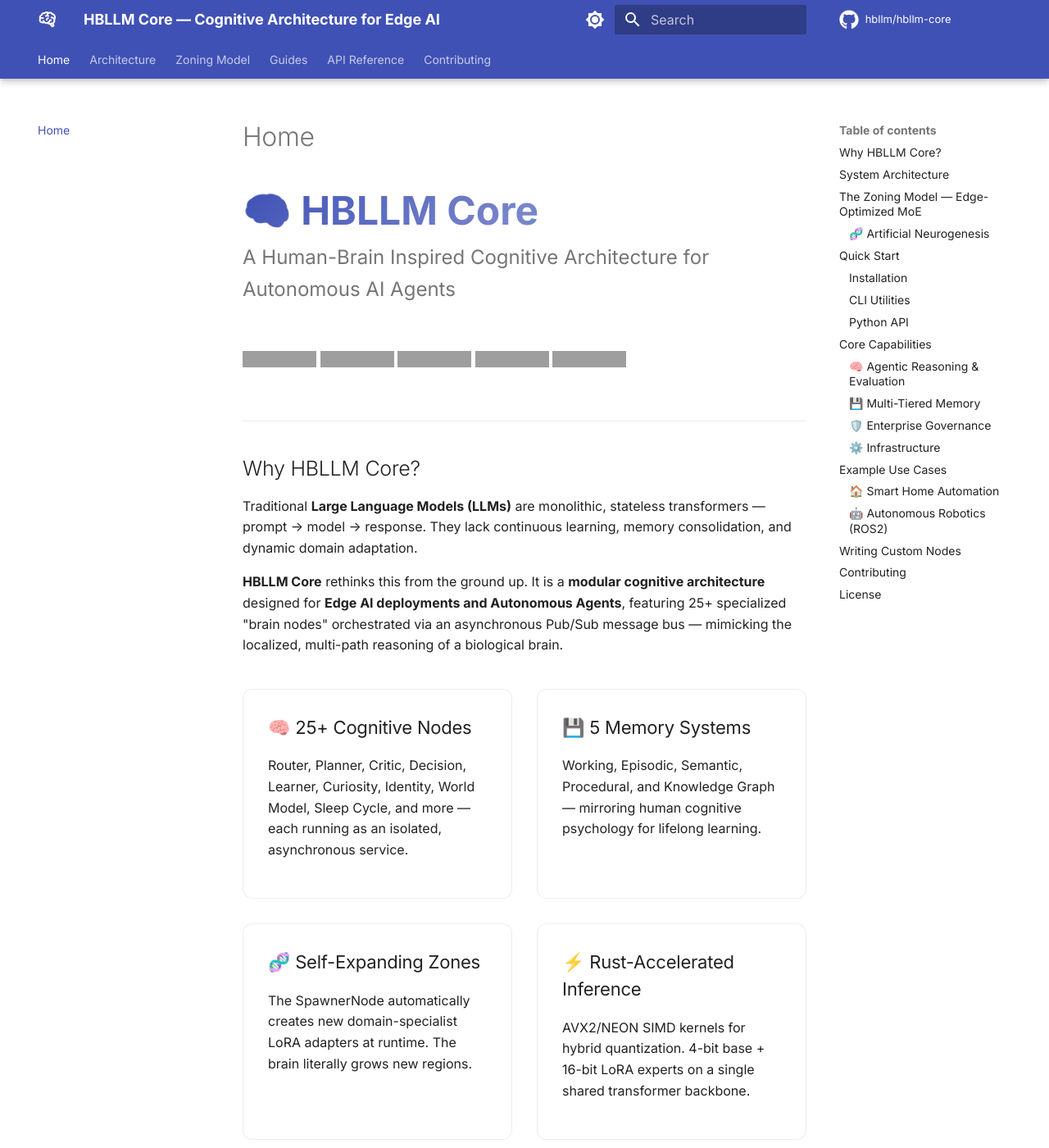
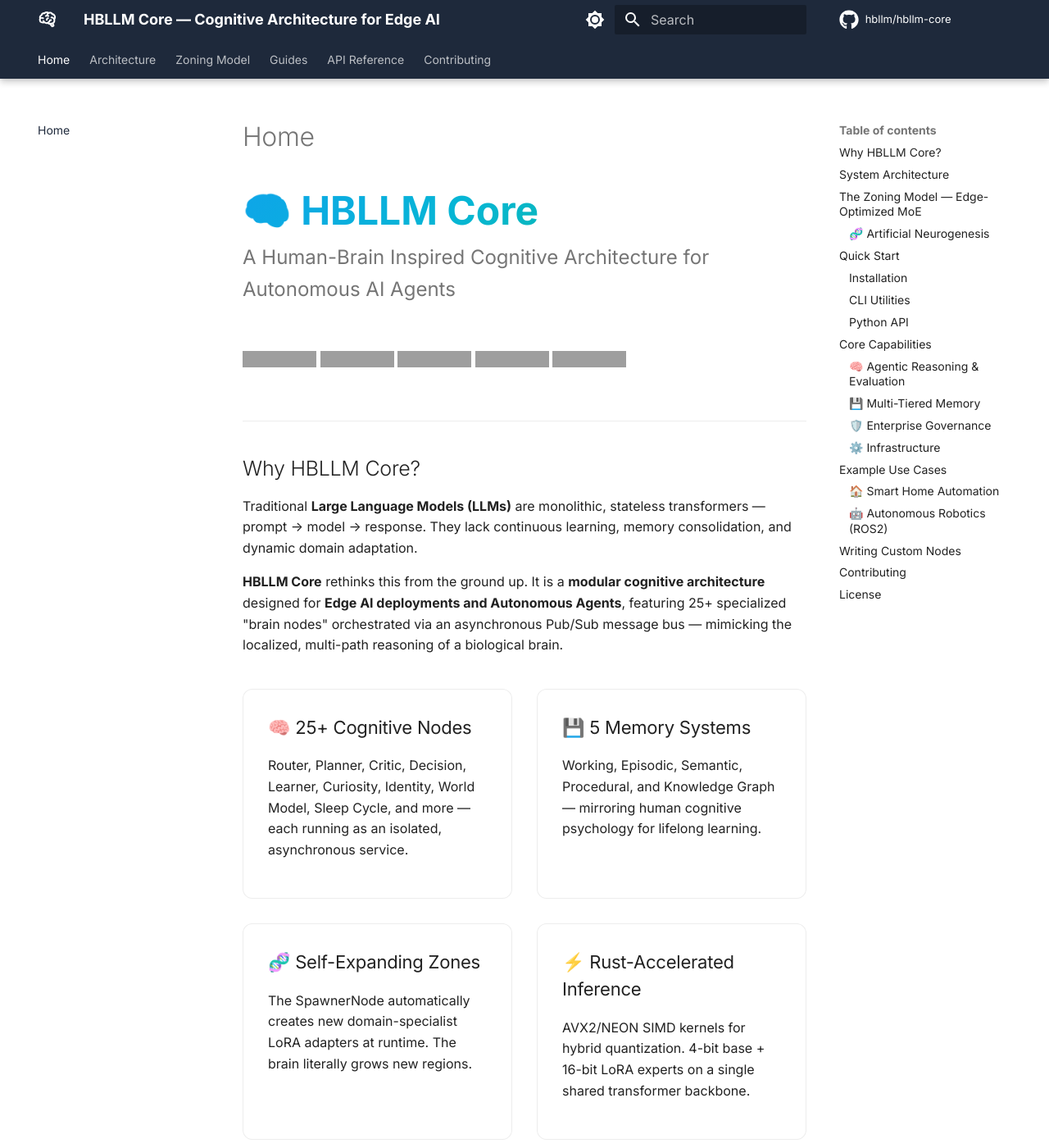
Before and after one commit to HBLLM/hbllm-core, an MkDocs documentation site: the page built from docs/index.md, in a window 1280 px wide and 1400 px high. Shown: the whole window at 82% size. Built offline with MkDocs 1.6.1 and Material for MkDocs 9.7.7, drawn with Linux system fonts in a browser that asks for light colours; comment, search, counter and statistics services are not loaded; grey boxes are pictures that could not be loaded.

Commit message:
style(docs): Replace all purple/indigo with dark slate header + cyan accents

```diff
--- a/docs/stylesheets/extra.css
+++ b/docs/stylesheets/extra.css
@@ -1,20 +1,20 @@
 :root {
-  --md-primary-fg-color: #3f51b5;
+  --md-primary-fg-color: #1e293b;
   --md-primary-bg-color: #ffffff;
-  --md-accent-fg-color: #009688;
+  --md-accent-fg-color: #06b6d4;
 }
 
 [data-md-color-scheme="slate"] {
-  --md-primary-fg-color: #7986cb;
-  --md-default-bg-color: #0a0f1a;
-  --md-code-bg-color: #101828;
+  --md-primary-fg-color: #1e293b;
+  --md-default-bg-color: #0b1120;
+  --md-code-bg-color: #0f1729;
 }
 
 /* Hero section styling */
 .md-typeset .hero-title {
   font-size: 2.4rem;
   font-weight: 800;
-  background: linear-gradient(135deg, #3f51b5 0%, #7986cb 50%, #009688 100%);
+  background: linear-gradient(135deg, #0ea5e9 0%, #06b6d4 40%, #10b981 100%);
   -webkit-background-clip: text;
   -webkit-text-fill-color: transparent;
   background-clip: text;
@@ -54,7 +54,7 @@
 
 .md-typeset .feature-card:hover {
   transform: translateY(-4px);
-  box-shadow: 0 8px 24px rgba(63, 81, 181, 0.15);
+  box-shadow: 0 8px 24px rgba(6, 182, 212, 0.15);
 }
 
 .md-typeset .feature-card h3 {
--- a/mkdocs.yml
+++ b/mkdocs.yml
@@ -17,15 +17,15 @@ theme:
   palette:
     - media: "(prefers-color-scheme: light)"
       scheme: default
-      primary: indigo
-      accent: teal
+      primary: custom
+      accent: cyan
       toggle:
         icon: material/brightness-7
         name: Switch to dark mode
     - media: "(prefers-color-scheme: dark)"
       scheme: slate
-      primary: indigo
-      accent: teal
+      primary: custom
+      accent: cyan
       toggle:
         icon: material/brightness-4
         name: Switch to light mode
```
